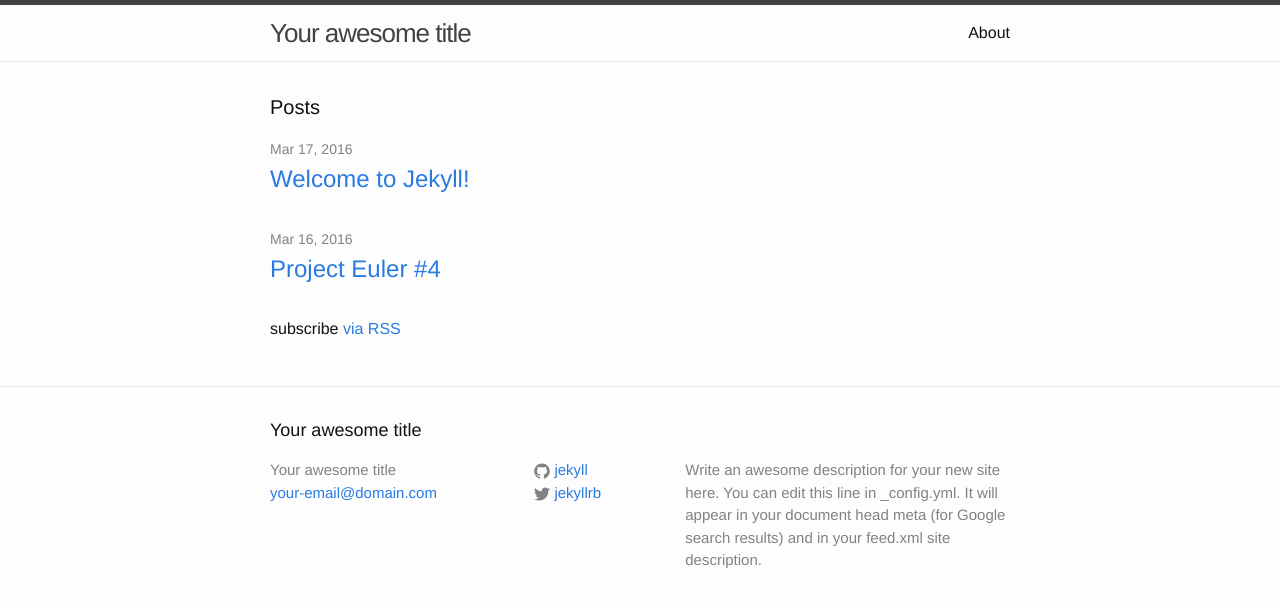
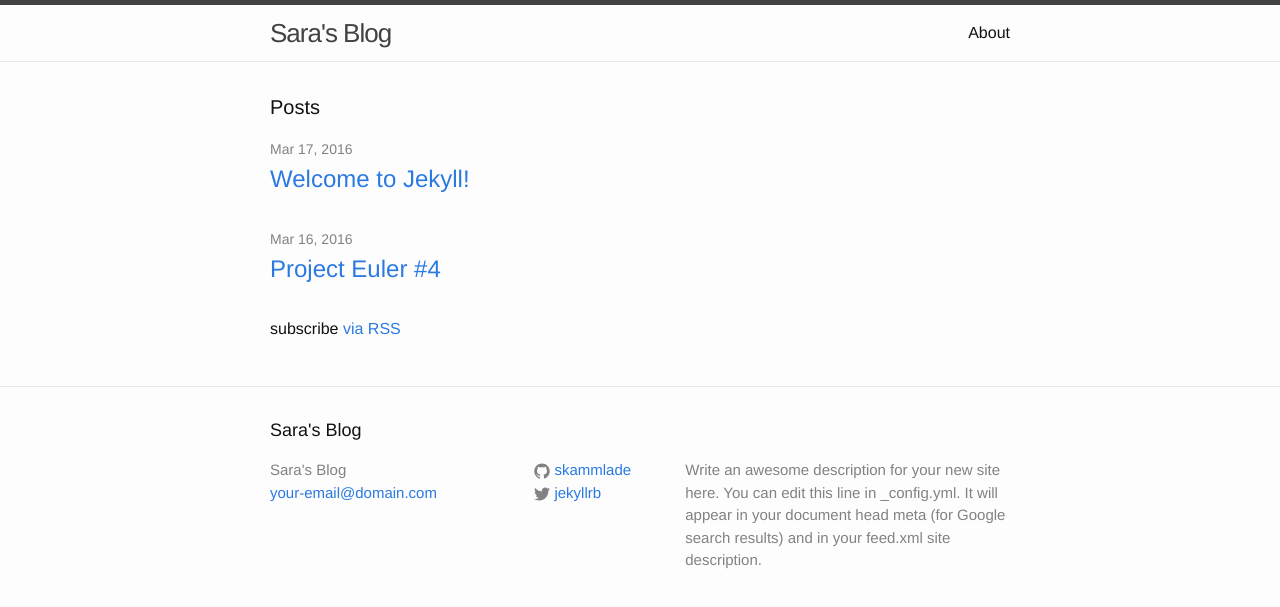
Before and after one commit to stevensotelo/skammlade.github.io, a Jekyll site: the page built from index.html, in a window 1280 px wide. Shown: the top 607 px of the page. Built offline with Jekyll 4.4.1, drawn with Linux system fonts in a browser that asks for light colours.

Commit message:
fix config file

```diff
--- a/_config.yml
+++ b/_config.yml
@@ -6,7 +6,7 @@
 # 'jekyll serve'. If you change this file, please restart the server process.
 
 # Site settings
-title: Your awesome title
+title: Sara's Blog
 email: your-email@domain.com
 description: > # this means to ignore newlines until "baseurl:"
   Write an awesome description for your new site here. You can edit this
@@ -15,7 +15,7 @@ description: > # this means to ignore newlines until "baseurl:"
 baseurl: "" # the subpath of your site, e.g. /blog
 url: "http://yourdomain.com" # the base hostname & protocol for your site
 twitter_username: jekyllrb
-github_username:  jekyll
+github_username:  skammlade
 
 # Build settings
 markdown: kramdown
```
